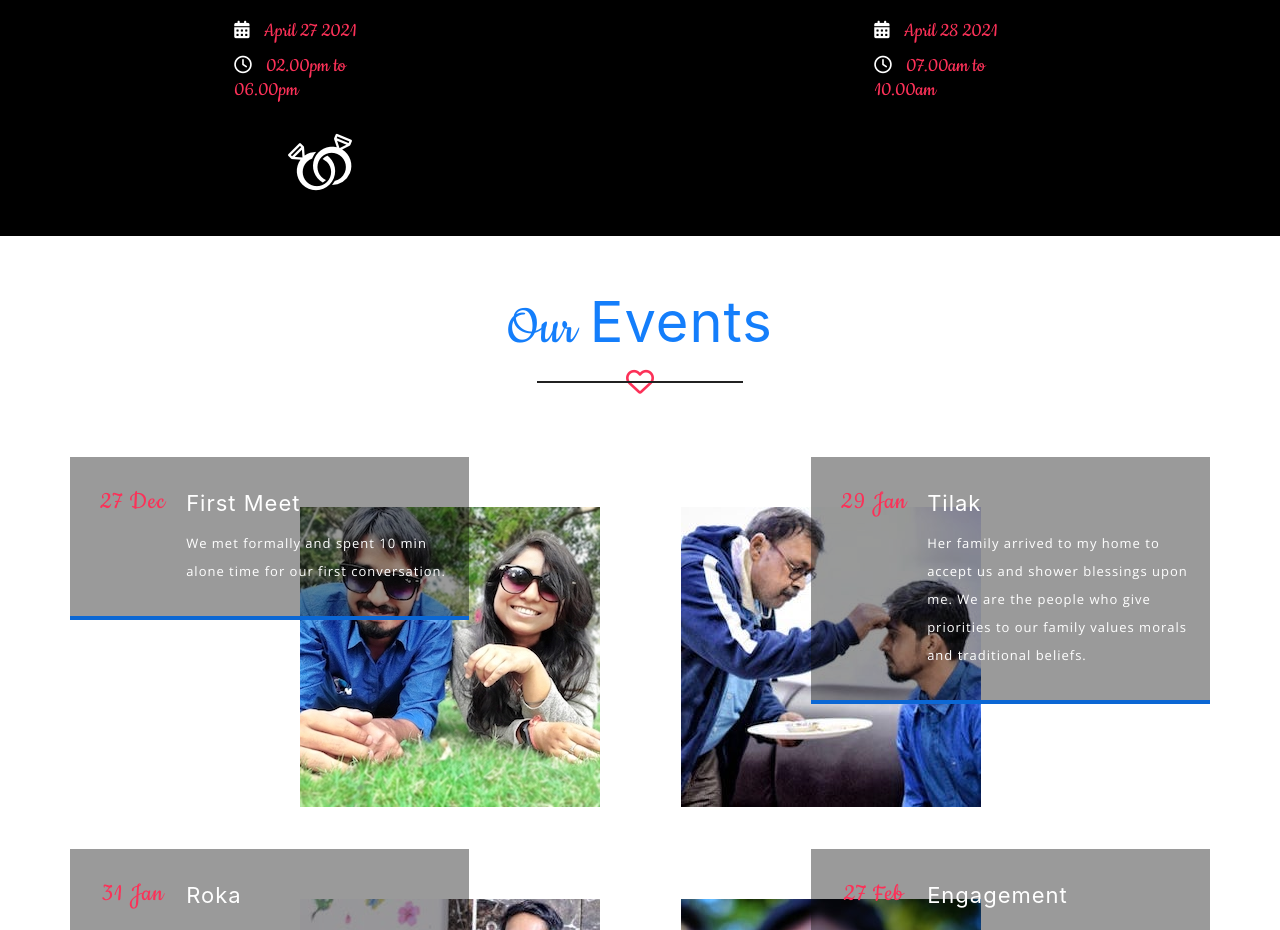
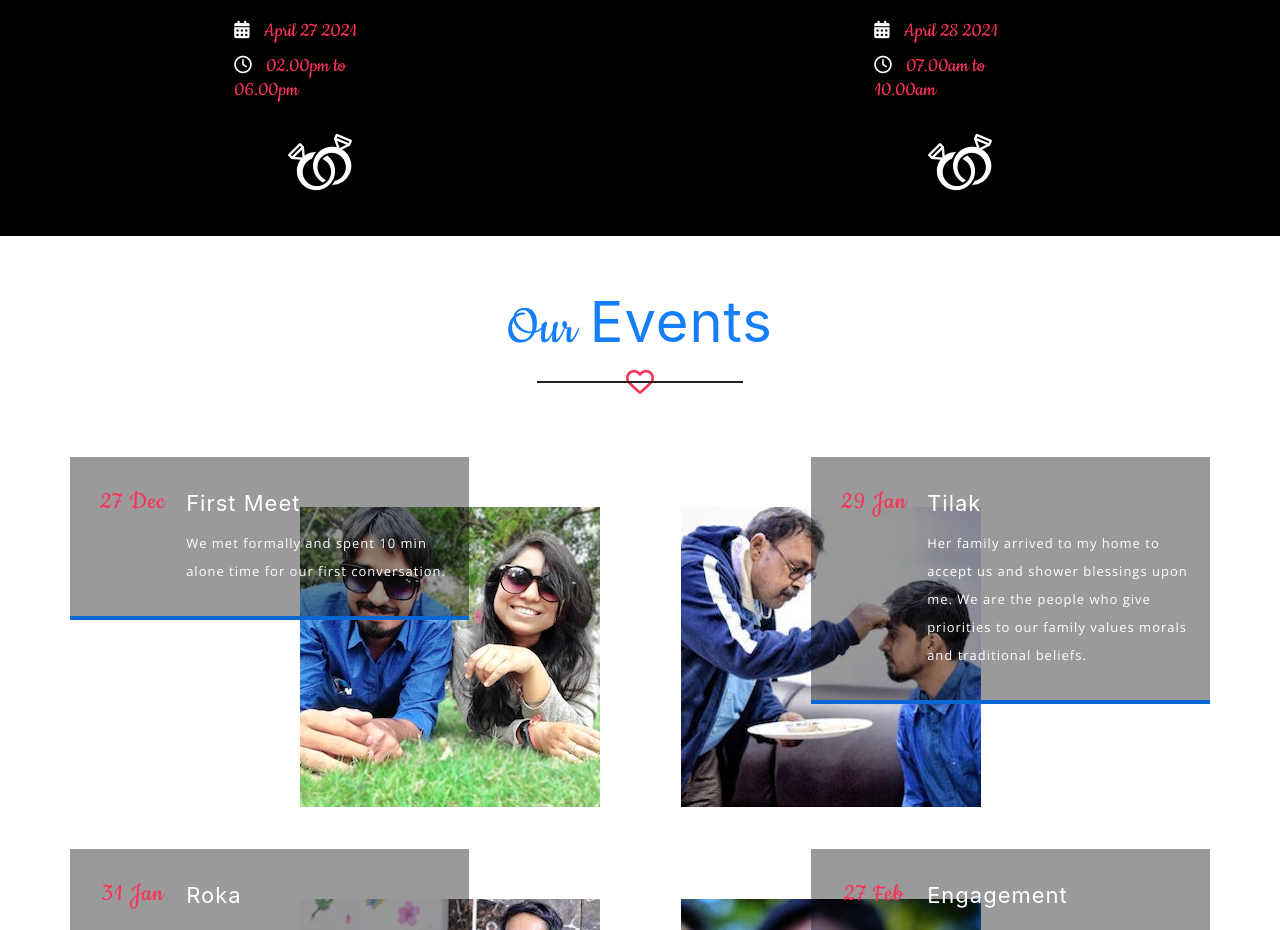
Before and after one commit to vivek0tiwari/shadi, a plain HTML site: page index.html in a window 1280 px wide. Shown: the part 4560-5490 px from the top of the page. Drawn offline with nearby package versions, Linux system fonts and the light colour scheme; a script that the page names is missing.

Commit message:
added ring

```diff
--- a/index.html
+++ b/index.html
@@ -745,7 +745,7 @@ RIGHT SIDEBAR TOGGLE SECTION
 					   <h5><i class="fa fa-calendar" aria-hidden="true"></i> April 28 2021</h5>
 					   <h5><i class="fa fa-clock-o" aria-hidden="true"></i> 07.00am to 10.00am</h5>
 				   </div>
-
+				   <div class="icon_wthree"><img src="images/ring.png" alt="" /></div>
 
 				</div>
 				<div class="clearfix"></div>
```
